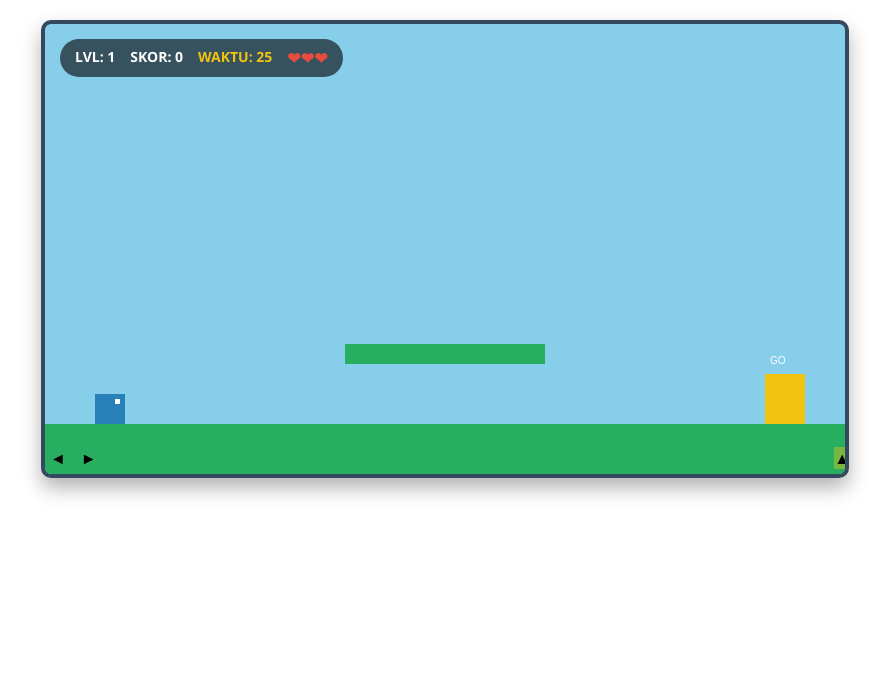
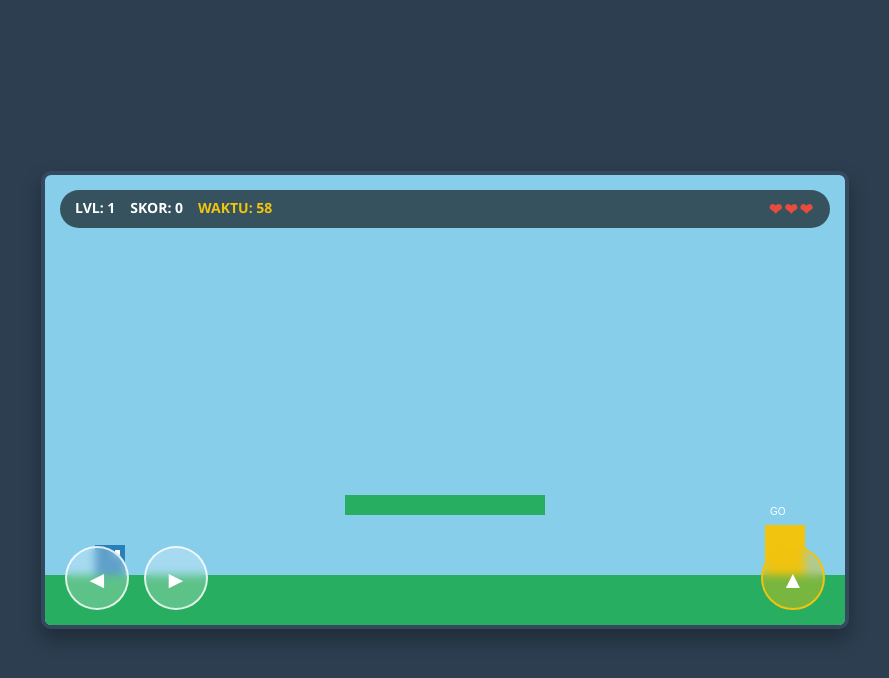
Before and after one commit to ahiday27/Undangan, a plain HTML site: page index.html in a window 1280 px wide. Both pictures are taken after a click on the button "▶ MULAI MAIN". Shown: the whole page, without its empty margins (195-1084 px from the left). Drawn offline with Linux system fonts and the light colour scheme.

Commit message:
Increase game time to 60 seconds
Updated game time from 30 to 60 seconds, adjusted HUD and game logic accordingly.

```diff
--- a/index.html
+++ b/index.html
@@ -1,33 +1,27 @@
-<div id="mg-wrapper" tabindex="0">
+<!DOCTYPE html>
+<html lang="id">
+<head>
+    <meta charset="UTF-8">
+    <meta name="viewport" content="width=device-width, initial-scale=1.0, maximum-scale=1.0, user-scalable=no">
+    <title>Math Hero Game</title>
     <style>
         /* --- 1. SETUP TAMPILAN DASAR --- */
+        body { margin: 0; padding: 0; background: #2c3e50; display: flex; justify-content: center; align-items: center; height: 100vh; font-family: 'Segoe UI', sans-serif; }
         #mg-wrapper {
-            position: relative;
-            width: 100%;
-            max-width: 800px;
-            margin: 20px auto;
-            background-color: #87CEEB; /* Warna Langit */
-            border: 4px solid #34495e;
-            border-radius: 10px;
-            overflow: hidden;
-            font-family: 'Segoe UI', sans-serif;
-            user-select: none;
-            outline: none; /* Hilangkan garis biru fokus */
-            box-shadow: 0 10px 20px rgba(0,0,0,0.3);
-            aspect-ratio: 16/9; /* Rasio Layar Lebar */
+            position: relative; width: 100%; max-width: 800px;
+            background-color: #87CEEB; border: 4px solid #34495e; border-radius: 10px;
+            overflow: hidden; user-select: none; outline: none; box-shadow: 0 10px 20px rgba(0,0,0,0.3);
+            aspect-ratio: 16/9;
         }
         canvas { display: block; width: 100%; height: 100%; }
 
-        /* --- 2. LAYAR OVERLAY (Menu, Game Over, Soal) --- */
+        /* --- 2. LAYAR OVERLAY --- */
         .mg-screen {
             position: absolute; top: 0; left: 0; width: 100%; height: 100%;
-            background: rgba(0,0,0,0.85);
-            display: none; flex-direction: column;
-            align-items: center; justify-content: center;
-            color: #fff; z-index: 50; text-align: center;
+            background: rgba(0,0,0,0.85); display: none; flex-direction: column;
+            align-items: center; justify-content: center; color: #fff; z-index: 50; text-align: center;
         }
         .mg-screen.active { display: flex; }
-
         .mg-title { font-size: 28px; color: #f1c40f; margin-bottom: 10px; text-shadow: 2px 2px #d35400; font-weight: 800; }
         .mg-btn {
             background: #27ae60; color: white; border: none; padding: 12px 30px;
@@ -36,14 +30,14 @@
         }
         .mg-btn:active { transform: scale(0.95); }
 
-        /* --- 3. HUD (Skor & Nyawa) --- */
+        /* --- 3. HUD (Skor, Waktu, Nyawa) --- */
         #mg-hud {
-            position: absolute; top: 15px; left: 15px;
+            position: absolute; top: 15px; left: 15px; right: 15px;
             background: rgba(0,0,0,0.6); padding: 8px 15px;
             border-radius: 20px; color: white; font-weight: bold; font-size: 14px;
-            z-index: 10; display: flex; gap: 15px; pointer-events: none;
+            z-index: 10; display: flex; justify-content: space-between; pointer-events: none;
         }
-        #hud-lif { color: #e74c3c; font-size: 16px; } /* Warna Merah Hati */
+        #hud-lif { color: #e74c3c; font-size: 16px; letter-spacing: 2px; }
 
         /* --- 4. POPUP SOAL MATEMATIKA --- */
         .mg-box {
@@ -51,7 +45,7 @@
             width: 90%; max-width: 320px; border-bottom: 5px solid #bdc3c7;
         }
         .mg-input {
-            width: 100%; padding: 10px; font-size: 24px; text-align: center;
+            width: 100%; padding: 10px; font-size: 24px; text-align: center; box-sizing: border-box;
             margin: 10px 0; border: 2px solid #3498db; border-radius: 5px; color: #2c3e50; font-weight: bold;
         }
         .mg-numpad { display: grid; grid-template-columns: repeat(3, 1fr); gap: 5px; }
@@ -61,67 +55,48 @@
         }
         .mg-key:active { background: #2c3e50; }
 
-        /* --- 5. KONTROL KHUSUS HP (TOUCH) --- */
+        /* --- 5. KONTROL TOUCH --- */
         #mg-touch {
-            position: absolute; bottom: 5px; width: 100%; padding: 0 5px;
+            position: absolute; bottom: 15px; width: 100%; padding: 0 20px; box-sizing: border-box;
             display: flex; justify-content: space-between; z-index: 40;
         }
-        .mg-tbtn .mg-tbtn {
-            /* RUMUS SAKTI: clamp(Minimal, Ideal, Maksimal) */
-
-            /* Lebar: Minimal 55px, Idealnya 18% lebar layar, Maksimal 90px */
-            width: clamp(55px, 18vw, 90px);
-
-            /* Tinggi: Sama dengan lebar agar bulat */
-            height: clamp(55px, 18vw, 90px);
-
-            /* Ukuran Panah: Menyesuaikan juga */
-            font-size: clamp(24px, 8vw, 40px);
-
-            background: rgba(255,255,255,0.25);
-            border: 2px solid rgba(255,255,255,0.8);
-            border-radius: 50%;
-            color: white;
+        .mg-tbtn {
+            width: 60px; height: 60px; background: rgba(255,255,255,0.25);
+            border: 2px solid rgba(255,255,255,0.8); border-radius: 50%; color: white;
             display: flex; align-items: center; justify-content: center;
-            backdrop-filter: blur(4px);
-            user-select: none;
-
-            /* Agar tombol tidak terlalu mepet bawah */
-            margin-bottom: 10px;
-
-            /* Efek bayangan agar terlihat timbul */
-            box-shadow: 0 4px 8px rgba(0,0,0,0.3);
+            font-size: 24px; backdrop-filter: blur(4px); user-select: none;
         }
         .mg-tbtn:active { background: rgba(255,255,255,0.5); transform: scale(0.9); }
 
-        /* --- 6. PETUNJUK KHUSUS PC --- */
         #mg-pc-hint {
             position: absolute; bottom: 10px; width: 100%; text-align: center;
             color: rgba(255,255,255,0.7); font-size: 12px; pointer-events: none;
-            display: none; /* Sembunyi default */
-            text-shadow: 1px 1px 2px black;
+            display: none; text-shadow: 1px 1px 2px black;
         }
 
-        /* --- 7. LOGIKA OTOMATIS (MEDIA QUERY) --- */
-        /* Jika layar mendukung mouse (PC/Laptop), sembunyikan tombol sentuh, munculkan teks PC */
         @media (pointer: fine) {
             #mg-touch { display: none !important; }
             #mg-pc-hint { display: block !important; }
         }
     </style>
+</head>
+<body>
 
+<div id="mg-wrapper" tabindex="0">
     <canvas id="mg-canvas"></canvas>
 
     <div id="mg-hud">
+        <div style="display:flex; gap:15px;">
             <span>LVL: <span id="val-lvl">1</span></span>
             <span>SKOR: <span id="val-scr">0</span></span>
-        <span style="color:#f1c40f">WAKTU: <span id="val-tm">30</span></span>
-        <span id="hud-lif"></span> </div>
+            <span style="color:#f1c40f">WAKTU: <span id="val-tm">60</span></span>
+        </div>
+        <span id="hud-lif"></span>
+    </div>
 
     <div id="scr-start" class="mg-screen active">
         <h2 class="mg-title">MATH HERO</h2>
         <p>Jawab Soal & Hindari Duri!</p>
-      <p>Alihkan Ke Mode Landscape/Mode Desktop<p>
         <button class="mg-btn" onclick="Game.start()">▶ MULAI MAIN</button>
     </div>
 
@@ -194,12 +169,11 @@
         const ctx = cvs.getContext('2d');
         const wrap = document.getElementById('mg-wrapper');
         let GW=800, GH=450;
-        let state='MENU', lvl=1, scr=0, lif=3, time=30, tick=0;
+        let state='MENU', lvl=1, scr=0, lif=3, time=60, tick=0; // Added Time Vars
         let p = {x:50, y:300, w:30, h:30, vx:0, vy:0, g:false};
         let keys = {l:false, r:false};
         let math = {ans:0, str:"", rem:0};
 
-        // 5 Level Data
         const lvls = [
             { p:[{x:0,y:400,w:800,h:50},{x:300,y:320,w:200,h:20}], h:[], t:{x:720,y:350,k:'EXIT'}, d:2 },
             { p:[{x:0,y:400,w:200,h:50},{x:250,y:350,w:100,h:20},{x:400,y:300,w:100,h:20},{x:600,y:400,w:200,h:50}], h:[], t:{x:750,y:350,k:'EXIT'}, d:4 },
@@ -213,25 +187,24 @@
         function loop() {
             if(state !== 'PLAY') return;
 
-    // --- TAMBAHKAN KODE INI ---
+            // --- TIMER LOGIC ---
             tick++;
-    if(tick >= 30) { // Asumsi game berjalan 60 FPS, maka 60 frame = 1 detik
+            if(tick >= 60) {
                 tick = 0;
                 time--;
-        updHUD(); // Update tampilan angka
-        if(time <= 0) die(); // Jika waktu habis, panggil fungsi mati
+                updHUD();
+                if(time <= 0) die();
             }
-    // --------------------------
 
             ctx.clearRect(0,0,GW,GH);
-    // ... (kode sisanya biarkan sama)
+
             // Move
             if(keys.r) p.vx+=0.8; if(keys.l) p.vx-=0.8;
             p.vx*=0.85; p.vy+=0.8; p.x+=p.vx; p.y+=p.vy;
 
             // Draw Level
             let l = lvls[lvl-1]; p.g=false;
-            ctx.fillStyle = '#27ae60'; // Platform
+            ctx.fillStyle = '#27ae60';
             l.p.forEach(b => {
                 ctx.fillRect(b.x, b.y, b.w, b.h);
                 if(p.x<b.x+b.w && p.x+p.w>b.x && p.y<b.y+b.h && p.y+p.h>b.y) {
@@ -259,7 +232,7 @@
 
             // Player
             ctx.fillStyle = '#2980b9'; ctx.fillRect(p.x, p.y, p.w, p.h);
-            ctx.fillStyle = '#fff'; ctx.fillRect(p.vx>=0?p.x+20:p.x+5, p.y+5, 5, 5); // Mata
+            ctx.fillStyle = '#fff'; ctx.fillRect(p.vx>=0?p.x+20:p.x+5, p.y+5, 5, 5);
 
             if(p.y>GH) die();
             if(p.x<0) p.x=0; if(p.x>GW-p.w) p.x=GW-p.w;
@@ -292,14 +265,14 @@
             document.getElementById('val-lvl').innerText = lvl;
             document.getElementById('val-scr').innerText = scr;
             document.getElementById('val-tm').innerText = time;
-            // Gunakan Unicode untuk Love agar aman
             document.getElementById('hud-lif').innerText = "\u2764".repeat(lif);
         }
 
         return {
             start: function() {
                 wrap.focus(); Snd.init(); Snd.music(true);
-                lvl=1; scr=0; lif=3; time=30; tick=0; p.x=50; p.y=300;
+                lvl=1; scr=0; lif=3; time=60; tick=0; // Reset Time
+                p.x=50; p.y=300;
                 document.querySelectorAll('.mg-screen').forEach(e=>e.classList.remove('active'));
                 state='PLAY'; updHUD(); resize(); loop();
             },
@@ -311,7 +284,7 @@
                     if(math.rem<=0) {
                         document.getElementById('scr-math').classList.remove('active');
                         lvl++; wrap.focus();
-                        time = 30;
+                        time=60; // Reset Time per Level
                         if(lvl>5) {
                             state='END'; Snd.music(false); Snd.sfx.win();
                             document.getElementById('end-scr').innerText = scr;
@@ -332,7 +305,8 @@
                         if(['ArrowUp','ArrowDown','ArrowLeft','ArrowRight',' '].includes(e.key) && document.activeElement===wrap) e.preventDefault();
                         if(e.key=='ArrowRight') keys.r=true;
                         if(e.key=='ArrowLeft') keys.l=true;
-                        if(e.key==' '||e.key=='ArrowUp') if(p.g){p.vy=-20;p.g=false;Snd.sfx.jump();}
+                        // JUMP HIGHER (PC)
+                        if(e.key==' '||e.key=='ArrowUp') if(p.g){p.vy=-18;p.g=false;Snd.sfx.jump();}
                     }
                 });
                 window.addEventListener('keyup', e=>{
@@ -342,7 +316,8 @@
                 const tB = (id,k,j)=>{
                     let el=document.getElementById(id);
                     if(el) {
-                        el.addEventListener('touchstart', e=>{e.preventDefault(); if(j&&p.g){p.vy=-20;p.g=false;Snd.sfx.jump();}else keys[k]=true;});
+                        // JUMP HIGHER (MOBILE)
+                        el.addEventListener('touchstart', e=>{e.preventDefault(); if(j&&p.g){p.vy=-18;p.g=false;Snd.sfx.jump();}else keys[k]=true;});
                         el.addEventListener('touchend', e=>{e.preventDefault(); if(!j)keys[k]=false;});
                     }
                 }
@@ -354,3 +329,6 @@
     setTimeout(Game.bind, 500);
     </script>
 </div>
+
+</body>
+</html>
```
Lines whose indentation alone changed are shown as unchanged.
